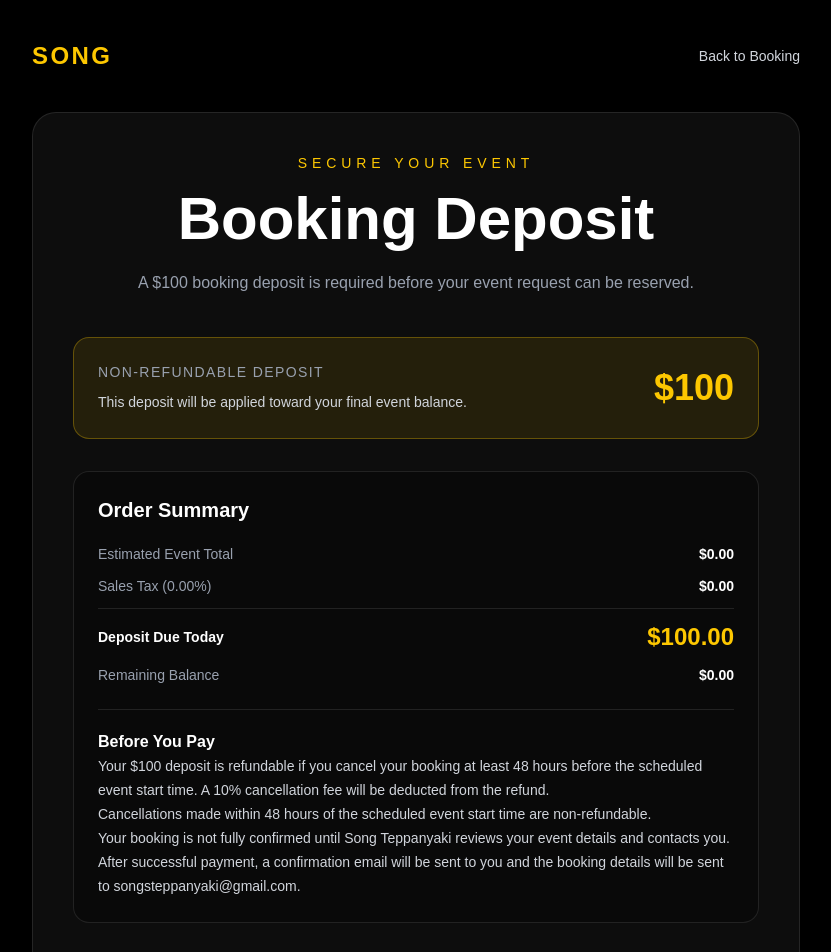
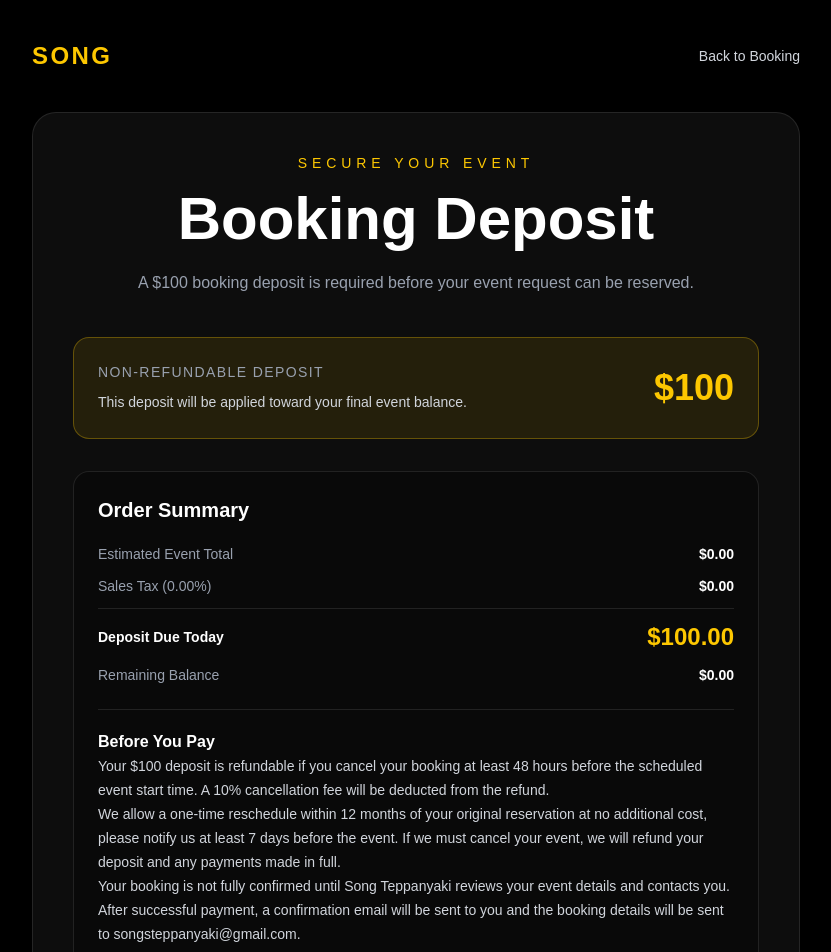
Before and after one commit to songsteppanyaki/songsteppanyaki, a Next.js app: page /booking/payment in a window 1280 px wide. Shown: the top 952 px of the page, without its empty margins (224-1055 px from the left). Built offline with nearby package versions, Linux system fonts and the light colour scheme.

Commit message:
Update booking deposit policy

```diff
--- a/app/booking/page.tsx
+++ b/app/booking/page.tsx
@@ -1000,7 +1000,7 @@ router.push("/booking/payment");
                 <p className="mt-2 text-sm font-semibold text-yellow-400">
  A $100 deposit is required to secure your booking once availability is confirmed.
 The $100 deposit will be credited toward your total and applied to the remaining balance due at the end of your event.
-Cancellations made at least 48 hours before the event are eligible for a refund, less a 10% cancellation fee. Deposits are non-refundable for cancellations made within 48 hours of the event.
+We require a non-refundable minimum deposit of $100 or more to secure your event date. We allow a one-time reschedule within 12 months of your original reservation at no additional cost, please notify us at least 7 days before the event. If we must cancel your event, we will refund your deposit and any payments made in full.
 </p>
               </div>
 
--- a/app/booking/payment/page.tsx
+++ b/app/booking/payment/page.tsx
@@ -189,8 +189,7 @@ const bookingData = JSON.parse(savedBooking);
 </p>
 
 <p className="text-sm leading-6 text-gray-300">
-  Cancellations made within 48 hours of the scheduled
-  event start time are non-refundable.
+  We allow a one-time reschedule within 12 months of your original reservation at no additional cost, please notify us at least 7 days before the event. If we must cancel your event, we will refund your deposit and any payments made in full.
 </p>
 
 <p className="text-sm leading-6 text-gray-300">
```
